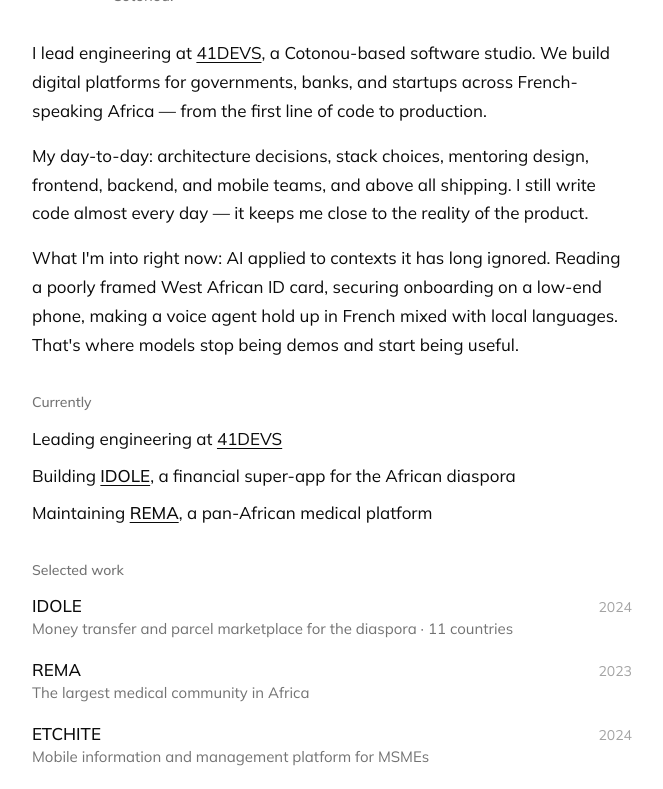
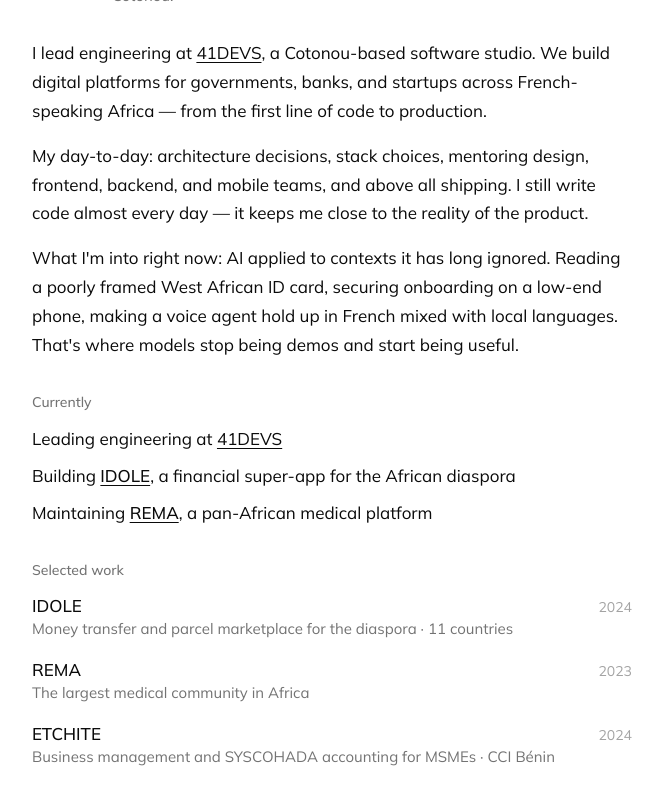
Before and after one commit to batawenam/batawenam.github.io, a website: page index.html in a window 1280 px wide. Shown: the part 154-943 px from the top of the page, without its empty margins (308-971 px from the left). Drawn offline with Linux system fonts and the light colour scheme.

Commit message:
Refine ETCHITE subtitle

```diff
--- a/index.html
+++ b/index.html
@@ -123,7 +123,7 @@
           <a href="https://www.e-tchite.bj/" target="_blank" rel="noopener noreferrer" class="work-row flex items-baseline justify-between gap-4 no-underline">
             <span class="flex-1">
               <span class="block text-[17px] font-medium">ETCHITE</span>
-              <span class="block text-[15px]" style="color:#737373;line-height:1.5;" data-i18n="work.etchite.sub">Plateforme mobile d'informations et de gestion dédiée aux MPME</span>
+              <span class="block text-[15px]" style="color:#737373;line-height:1.5;" data-i18n="work.etchite.sub">Gestion d'activité et comptabilité SYSCOHADA pour les MPME · CCI Bénin</span>
             </span>
             <span class="text-[14px] tabular" style="color:#A3A3A3;">2024</span>
           </a>
--- a/script.js
+++ b/script.js
@@ -14,7 +14,7 @@
       'work.title': 'Réalisations sélectionnées',
       'work.idole.sub': "Transferts d'argent et marketplace de colis pour la diaspora · 11 pays",
       'work.rema.sub': "La plus grande communauté médicale d'Afrique",
-      'work.etchite.sub': "Plateforme mobile d'informations et de gestion dédiée aux MPME",
+      'work.etchite.sub': "Gestion d'activité et comptabilité SYSCOHADA pour les MPME · CCI Bénin",
       'work.gov.title': 'Plateformes gouvernementales',
       'work.gov.sub': 'Présidence du Bénin, Enabel, AFG, Atlantique Assurances · sous NDA',
       'work.41devs.sub': 'Studio de développement logiciel · Direction technique',
@@ -37,7 +37,7 @@
       'work.title': 'Selected work',
       'work.idole.sub': 'Money transfer and parcel marketplace for the diaspora · 11 countries',
       'work.rema.sub': 'The largest medical community in Africa',
-      'work.etchite.sub': 'Mobile information and management platform for MSMEs',
+      'work.etchite.sub': 'Business management and SYSCOHADA accounting for MSMEs · CCI Bénin',
       'work.gov.title': 'Government platforms',
       'work.gov.sub': 'Presidency of Bénin, Enabel, AFG, Atlantique Assurances · under NDA',
       'work.41devs.sub': 'Software development studio · CTO',
```
